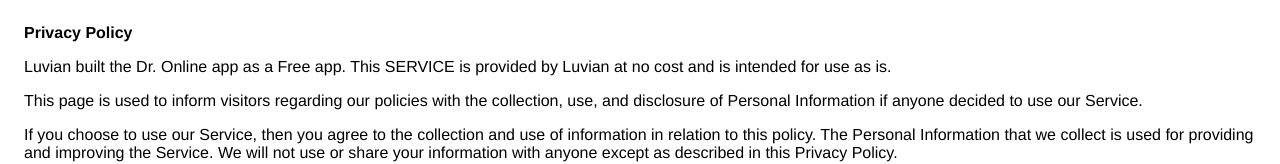
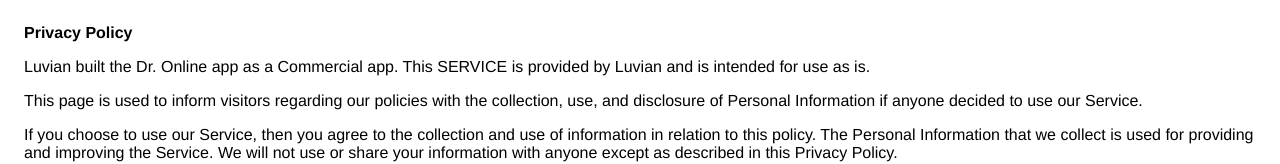
Before and after one commit to Lucid-Source/dr-online-website, a plain HTML site: page privacy-policy.html in a window 1280 px wide. Shown: the top 164 px of the page. Drawn offline with Linux system fonts and the light colour scheme.

Commit message:
Update privacy-policy.html

```diff
--- a/privacy-policy.html
+++ b/privacy-policy.html
@@ -9,8 +9,8 @@
     <body>
     <strong>Privacy Policy</strong> <p>
                   Luvian built the Dr. Online app as
-                  a Free app. This SERVICE is provided by
-                  Luvian at no cost and is intended for use as
+                  a Commercial app. This SERVICE is provided by
+                  Luvian  and is intended for use as
                   is.
                 </p> <p>
                   This page is used to inform visitors regarding our
```
